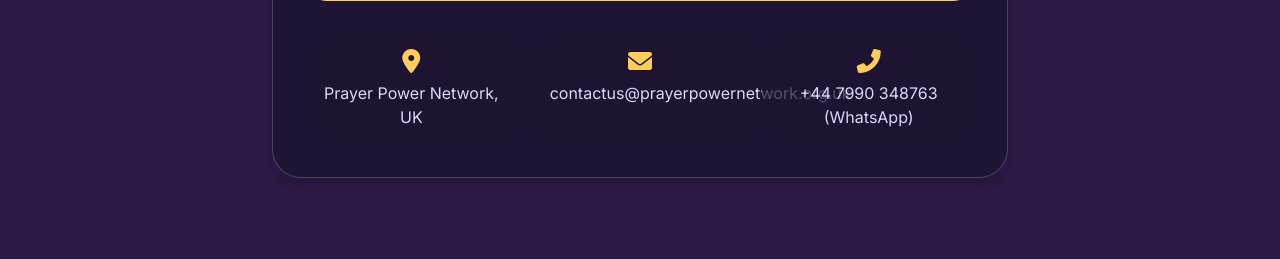
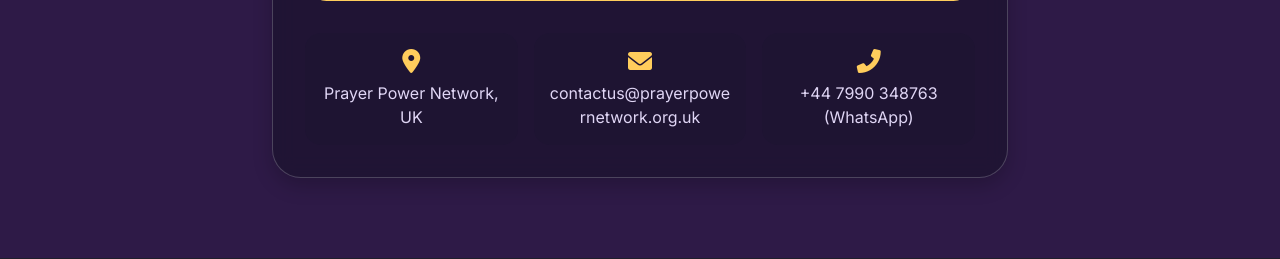
Before and after one commit to phylipgenty/PPN, a Django app: page /contact/ in a window 1280 px wide. Shown: the part 828-1087 px from the top of the page. Run offline with Django 5.2, Linux system fonts and the light colour scheme.

Commit message:
email at contact us is pushed

```diff
--- a/templates/contact.html
+++ b/templates/contact.html
@@ -103,8 +103,8 @@
     background: rgba(30,20,50,0.7);
     padding: 1rem;
     border-radius: 1rem;
-    flex: 1;
-    min-width: 150px;
+    flex: 1 1 200px;        /* allow grow, shrink, base width 200px */
+    min-width: 0;           /* allow shrinking below content size */
   }
   .contact-detail-item i {
     font-size: 1.5rem;
@@ -113,6 +113,8 @@
   }
   .contact-detail-item p {
     color: #e0d6f5;
+    word-break: break-word;   /* break long words like email */
+    overflow-wrap: break-word;
   }
 </style>
 {% endblock %}
```
